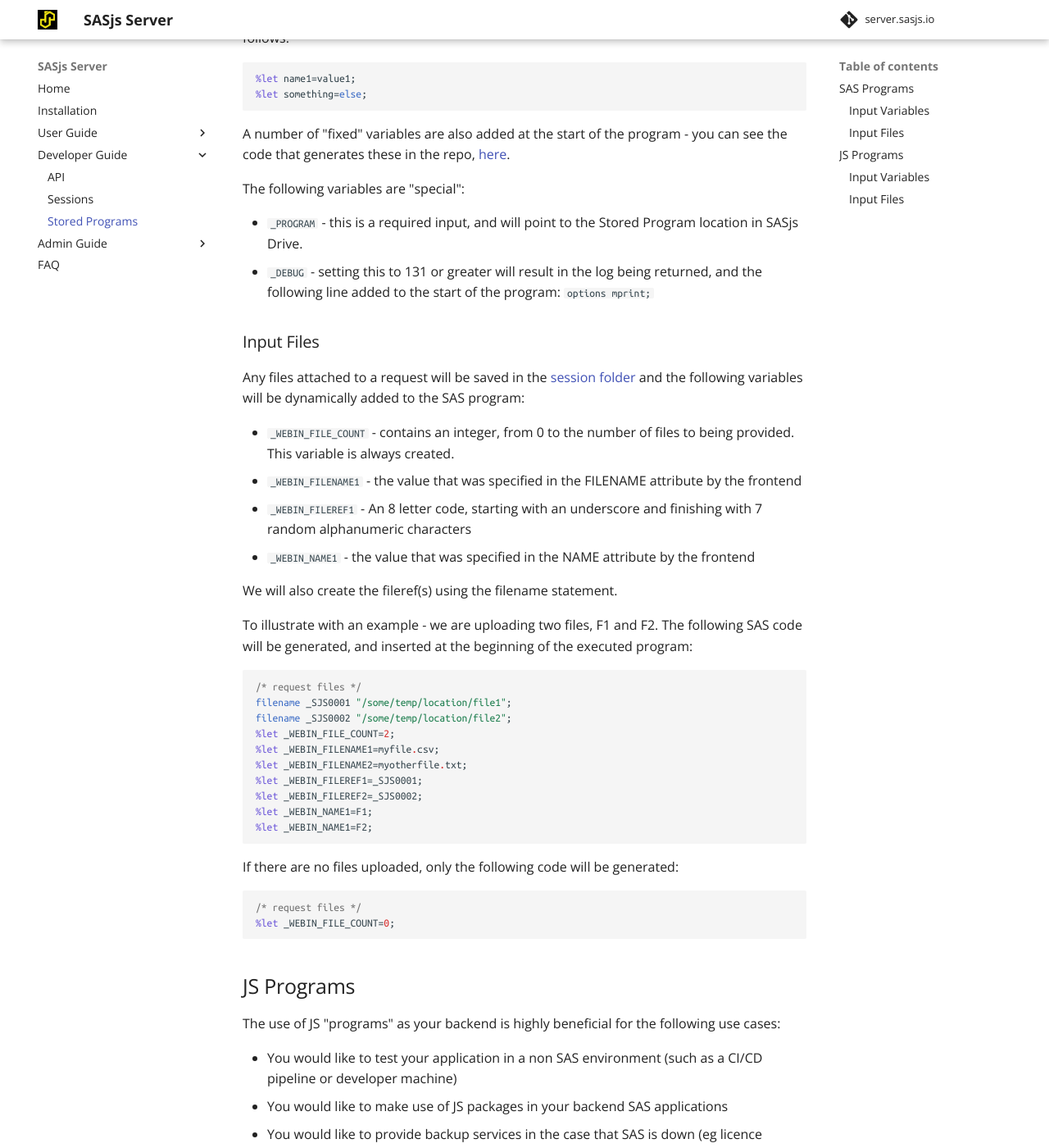
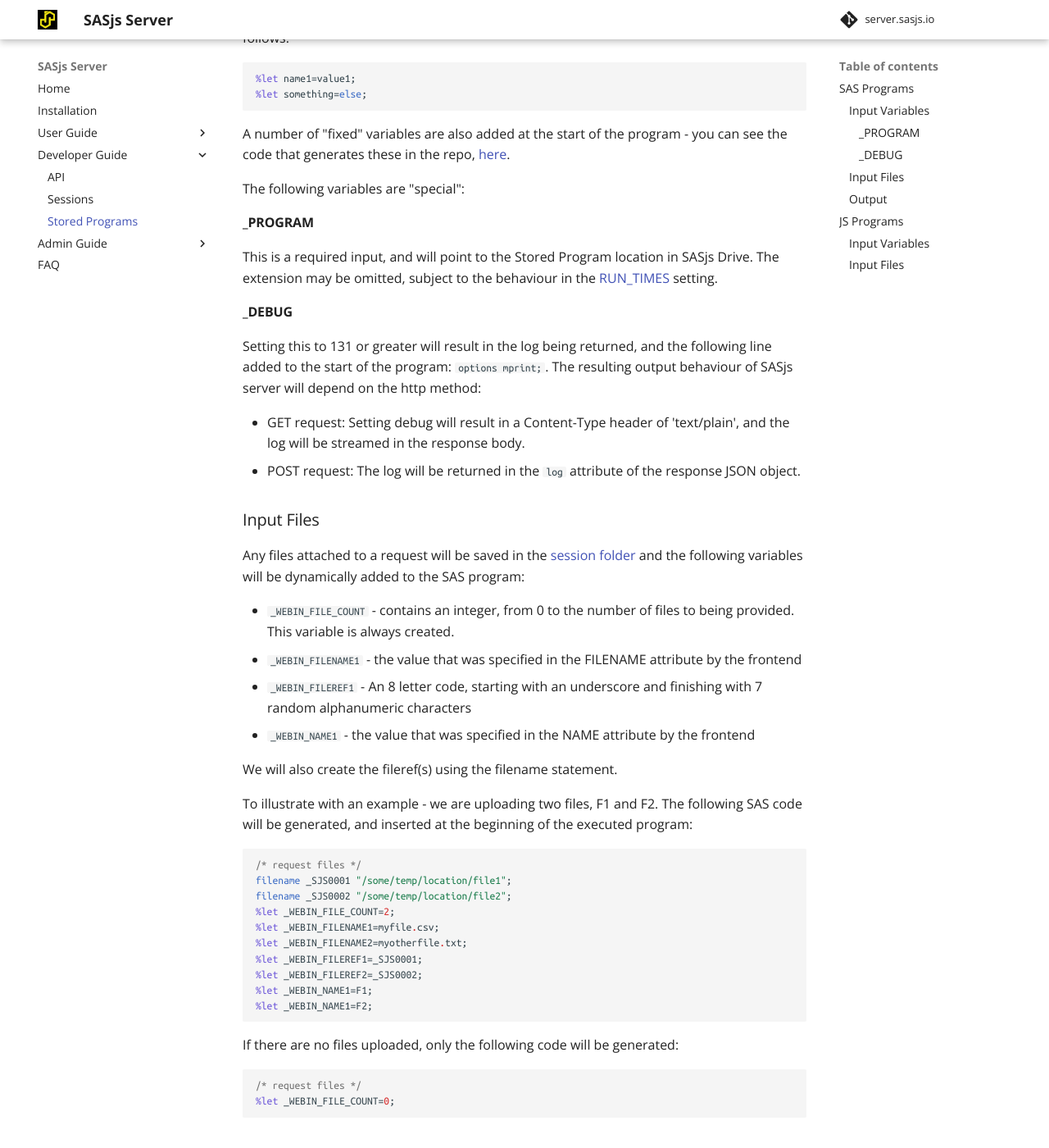
Before and after one commit to sasjs/server.sasjs.io, an MkDocs documentation site: the page built from docs/storedprograms.md, in a window 1280 px wide and 1400 px high, scrolled down 721 px. Shown: the whole window at 82% size. Built offline with MkDocs 1.6.1 and Material for MkDocs 9.7.7, drawn with Linux system fonts in a browser that asks for light colours; some of the changed text lies outside the part shown.

Commit message:
fix: more info on stps

````diff
--- a/docs/storedprograms.md
+++ b/docs/storedprograms.md
@@ -27,8 +27,14 @@ A number of "fixed" variables are also added at the start of the program - you c
 
 The following variables are "special":
 
-* `_PROGRAM` - this is a required input, and will point to the Stored Program location in SASjs Drive.
-* `_DEBUG` - setting this to 131 or greater will result in the log being returned, and the following line added to the start of the program:  `options mprint;`
+#### _PROGRAM
+This is a required input, and will point to the Stored Program location in SASjs Drive.  The extension may be omitted, subject to the behaviour in the [RUN_TIMES](/settings/#RUN_TIMES) setting.
+
+#### _DEBUG
+Setting this to 131 or greater will result in the log being returned, and the following line added to the start of the program:  `options mprint;`.  The resulting output behaviour of SASjs server will depend on the http method:
+
+* GET request:  Setting debug will result in a Content-Type header of 'text/plain', and the log will be streamed in the response body.
+* POST request: The log will be returned in the `log` attribute of the response JSON object.
 
 
 ### Input Files
@@ -64,7 +70,14 @@ If there are no files uploaded, only the following code will be generated:
 %let _WEBIN_FILE_COUNT=0;
 ```
 
+### Output
 
+Any response data should be written to the `_webout` fileref (which is pre-assigned in the session).  The corresponding header records (content type etc) can be written using the [mfs_httpheader](https://core.sasjs.io/mfs__httpheader_8sas.html) macro. Additional [SASjs Server specific macros](https://core.sasjs.io/dir_41e1742e44e2de38b3bc91f993fed282.html) are also available.
+
+Note that the response will be served differently depending on which http method is used:
+
+* GET request: The response will be streamed according to the headers, and the _debug setting
+* POST request: The response is always JSON, with _webout contents stringified into the `webout` attribute of the response.
 
 
 ## JS Programs
````
